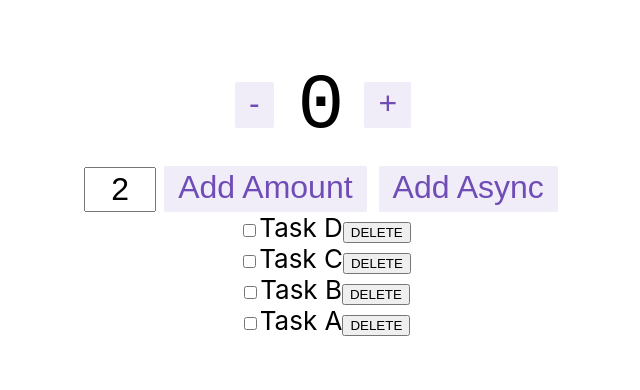
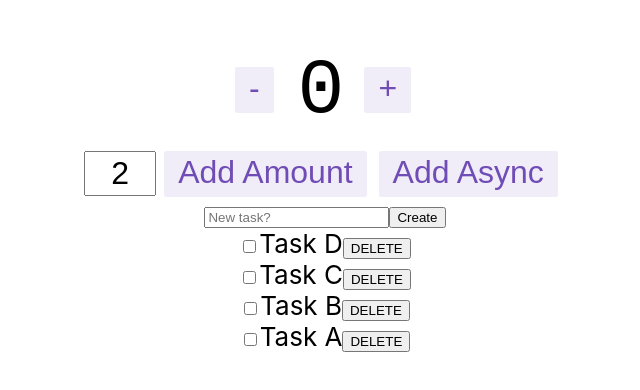
Before and after one commit to kazu-S-1110/rtk_hooks_210623, a React (Create React App) app: page / in a window 1280 px wide. Shown: the part 202-592 px from the top of the page, without its empty margins (315-955 px from the left). Built offline with nearby package versions, Linux system fonts and the light colour scheme.

Commit message:
taskInputコンポーネントを作成。taskの新規作成機能を実装。

```diff
--- a/src/App.js
+++ b/src/App.js
@@ -2,12 +2,14 @@
 import { Counter } from './features/counter/Counter';
 import './App.css';
 import TaskList from './features/task/TaskList';
+import TaskInput from './features/task/TaskInput';
 
 function App() {
   return (
     <div className="App">
       <header className="App-header">
         <Counter />
+        <TaskInput />
         <TaskList />
       </header>
     </div>
--- /dev/null
+++ b/src/features/task/TaskInput.js
@@ -0,0 +1,28 @@
+import React, { useState } from 'react';
+import { useDispatch } from 'react-redux';
+import { newTask } from './taskSlice';
+
+const TaskInput = () => {
+  const dispatch = useDispatch();
+  const [editTitle, setEditTitle] = useState('');
+  const handleTitleChange = (e) => setEditTitle(e.target.value);
+
+  const handleSubmit = (e) => {
+    e.preventDefault();
+    dispatch(newTask(editTitle));
+    setEditTitle('');
+  };
+  return (
+    <form onSubmit={handleSubmit}>
+      <input
+        type="text"
+        value={editTitle}
+        onChange={handleTitleChange}
+        placeholder="New task?"
+      />
+      <button>Create</button>
+    </form>
+  );
+};
+
+export default TaskInput;
```
